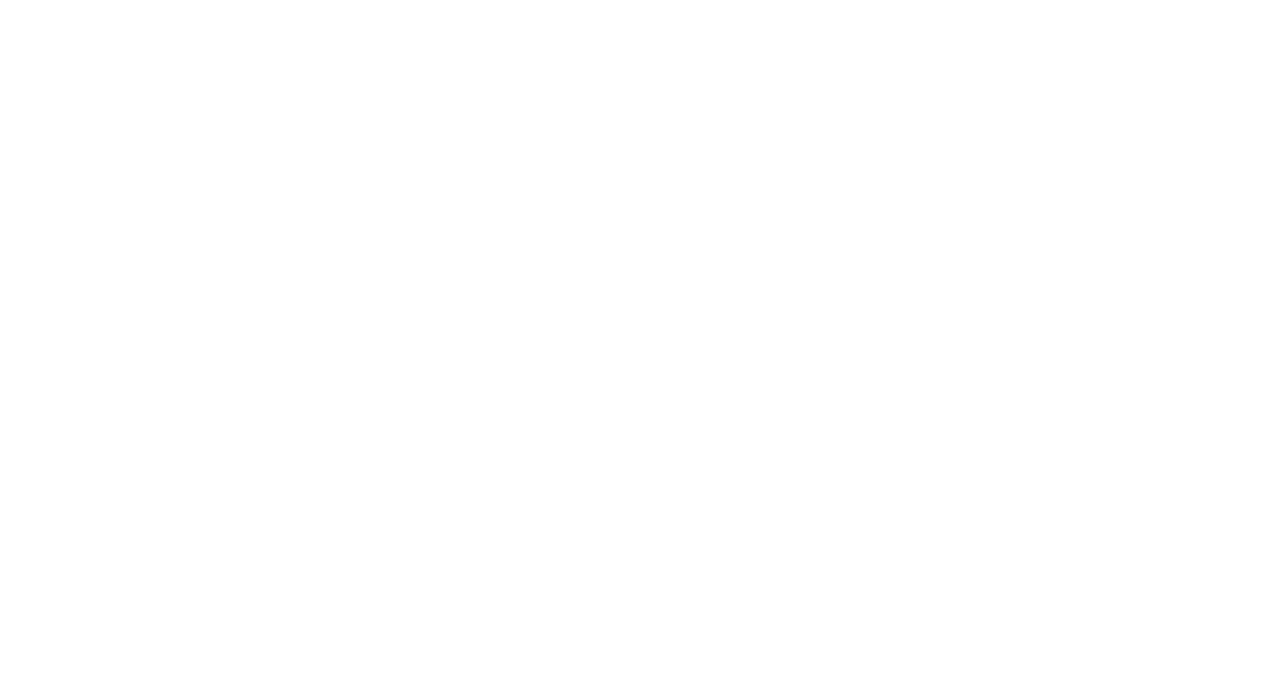
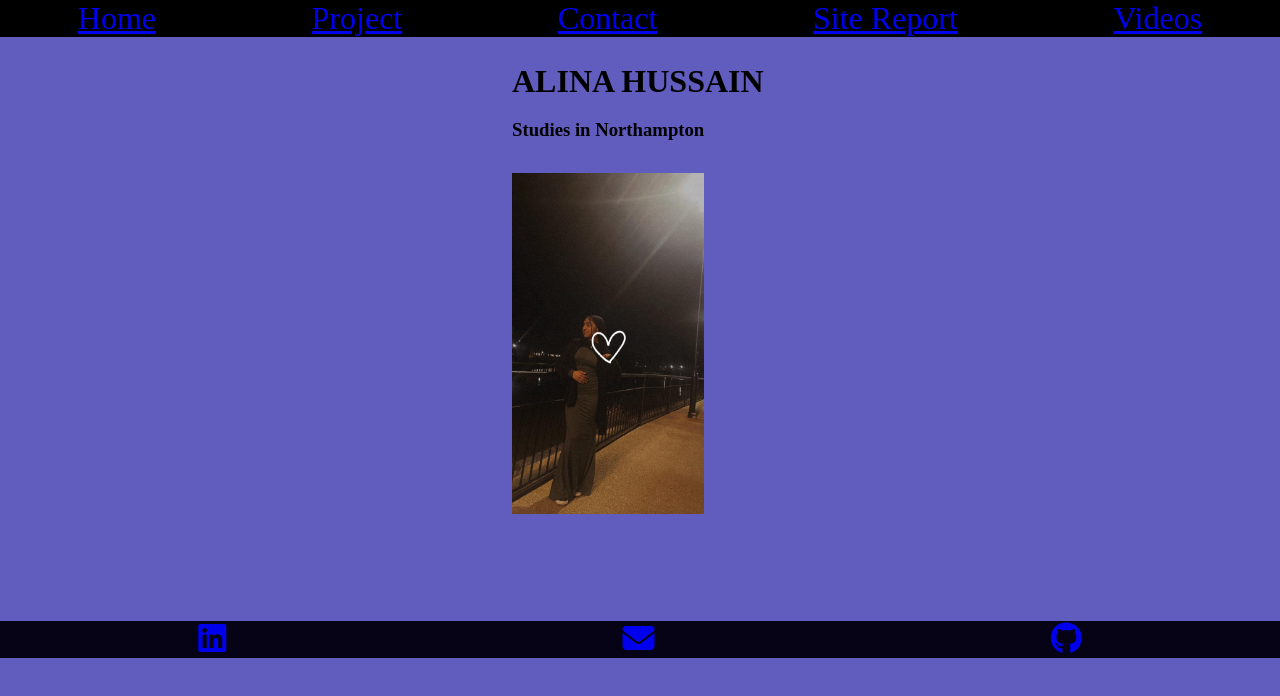
Before and after one commit to AlinaZ1/AS1, a plain HTML site: page site report.html in a window 1280 px wide. Drawn offline with Linux system fonts and the light colour scheme.

Commit message:
styling site report

```diff
--- a/Videos.html
+++ b/Videos.html
@@ -0,0 +1,15 @@
+<!DOCTYPE html>
+<html lang="en">
+<head>
+    <meta charset="UTF-8">
+    <meta name="viewport" content="width=device-width, initial-scale=1.0">
+    <title>Document</title>
+    <link rel="stylesheet" href="style.css" media="">
+    <link rel="stylesheet" href="mobile.css" media="screen and (max-width: 800px)">
+    <link rel="stylesheet" href="desktop.css" media="screen and (min-width: 800px)">
+    <script src="https://kit.fontawesome.com/2e56801f6.js"> crossorigin="anonymous"</script>
+</head>
+<body>
+
+</body>
+</html>
--- a/site report.html
+++ b/site report.html
@@ -0,0 +1,51 @@
+<!DOCTYPE html>
+<html lang="en">
+<head>
+    <meta charset="UTF-8">
+    <meta name="viewport" content="width=device-width, initial-scale=1.0">
+    <title>Document</title>
+    <link rel="stylesheet" href="style.css" media="">
+    <link rel="stylesheet" href="mobile.css" media="screen and (max-width: 800px)">
+    <link rel="stylesheet" href="desktop.css" media="screen and (min-width: 800px)">
+    <script src="https://kit.fontawesome.com/2e56801f6.js"> crossorigin="anonymous"</script>
+</head>
+<body>
+
+<header>
+    <h1>ALINA HUSSAIN </h1>
+
+    <h3>Studies in Northampton</h3>
+</header>
+
+<main>
+    <img src="image/as1 image.jpg" alt="">
+</main>
+
+
+
+<nav>
+    <ul>
+        <li><a href="index.html">Home</a></li>
+        <li><a href="project.html">Project</a></li>
+        <li><a href="contact.html">Contact</a></li>
+        <li><a href="site report.html">Site Report</a></li>
+        <li><a href="Videos.html">Videos</a></li>
+
+
+    </ul>
+
+</nav>
+<aside>
+    <div class=" asidebars">
+    <a href="https://www.linkedin.com/in/alina-hussain-7908972b8/"><i class="fa-brands fa-linkedin"></i></a>
+
+
+
+    <a href="mailto:alinahussain749@gmail.com"><i class="fa-solid fa-envelope"></i></a>
+
+    <a href="https://github.com/CSY1063/as1-AlinaZ1"><i class="fa-brands fa-github"></i></a>
+    </div>
+</aside>
+
+</body>
+</html>
--- /dev/null
+++ b/style.css
@@ -0,0 +1,88 @@
+:root{
+    --text: #050315;
+--background: #232397;
+--primary: #2f27ce;
+--secondary: #dedcff;
+--accent: #605dbe;
+
+}
+
+
+body{
+    background-color: var(--accent);
+    display: grid;
+    grid-template-columns: 20% auto 20%;
+    grid-template-rows: auto;
+    grid-template-rows: auto;
+    grid-template-areas:
+    "nav nav nav"
+    "header header header"
+    "main main main"
+    "aside aside aside"
+    ;
+
+}
+
+*{
+    margin: 0;
+    padding: 0;
+    box-sizing: border-box;
+}
+
+header{
+    grid-area: header;
+}
+
+main{
+    grid-area: main;
+}
+
+nav{
+    grid-area: nav;
+}
+
+aside{
+    grid-area: aside;
+}
+
+nav ul{
+    list-style: none;
+    background-color: black;
+    font-size: 200%;
+    display: flex;
+    justify-content: space-around;
+    align-content: center;
+
+}
+
+header h1 {
+    margin-left: 40%;
+    margin-top: 2%;
+    font-size: 200%;
+    font-style: normal;
+}
+
+header h3{
+    margin-left: 40%;
+    margin-top: 1.5%    ;
+}
+
+main img {
+    margin-left: 40%;
+    width: 15%;
+    margin-top: 2em;
+
+
+}
+
+.asidebars {
+
+    margin-top: 2%;
+    align-content: space-around;
+    display: flex;
+    justify-content: space-around;
+    background-color: #050315;
+    align-content: center;
+    font-size: 200%;
+    margin-top: 3.2em;
+}
```
Also changed, not shown: contact.html (+15 -0 lines), index.html (+30 -2 lines), project.html (+16 -0 lines), image/as1 image.jpg (added).
